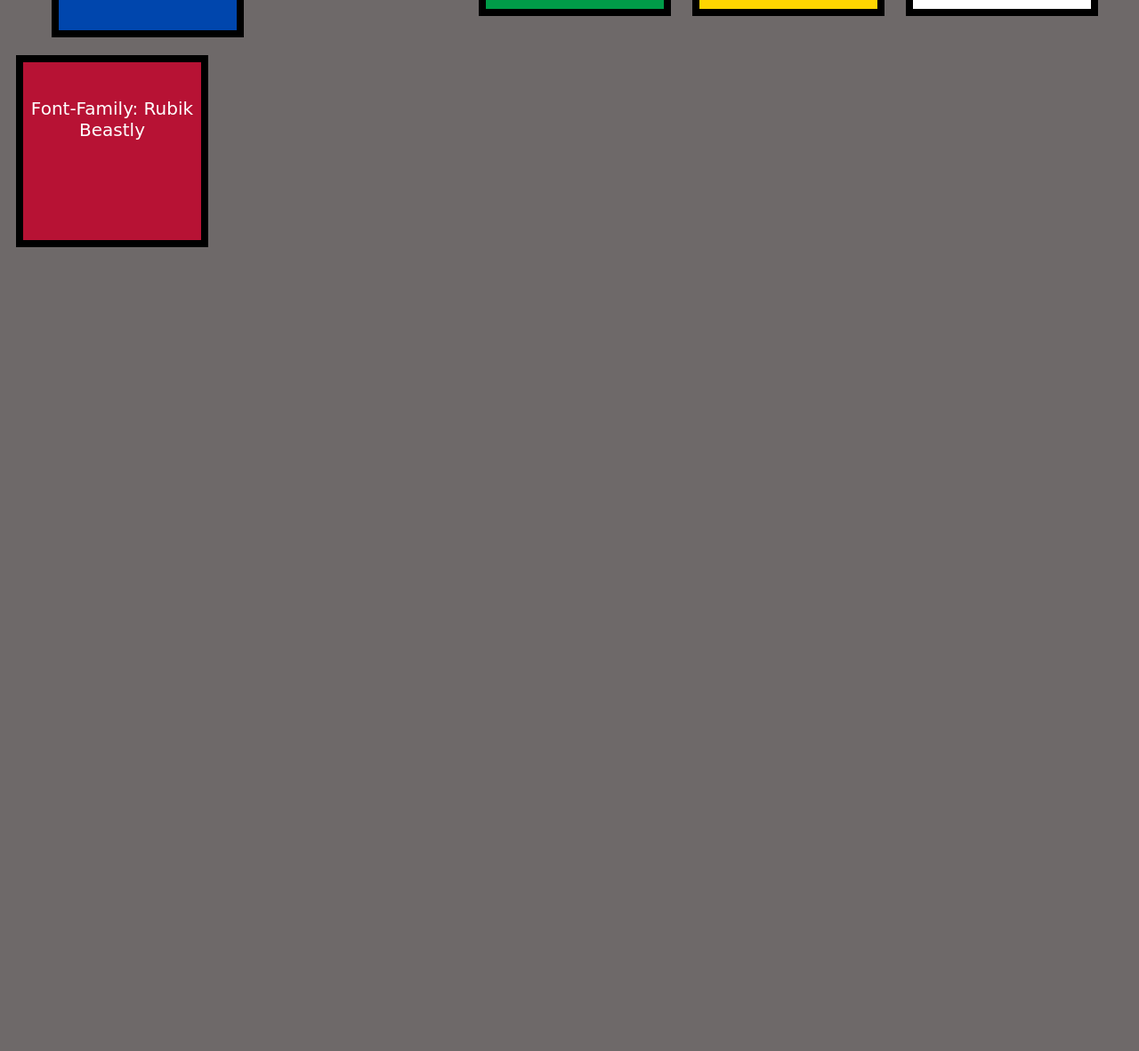
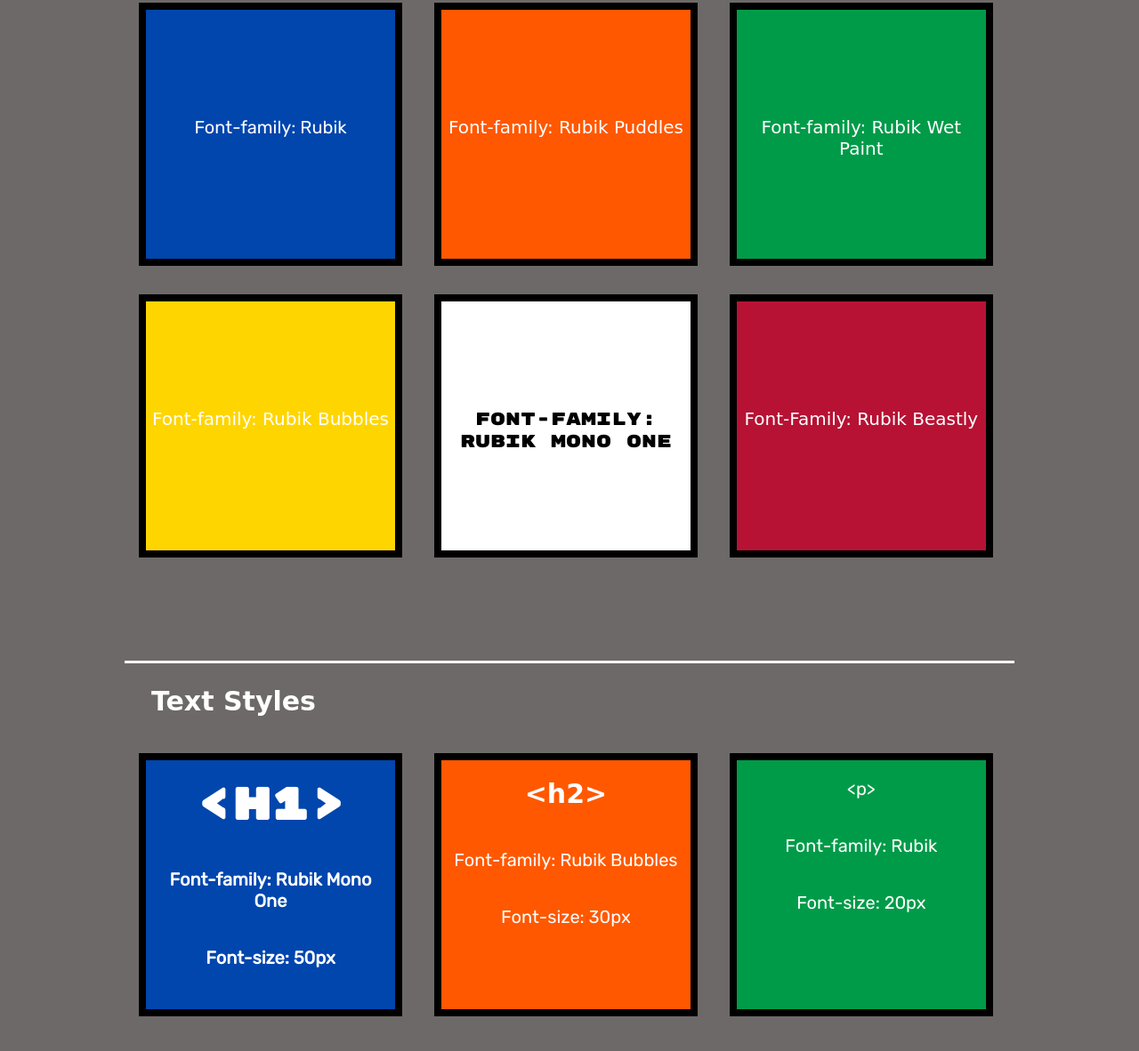
Before and after one commit to petsek/Website-styling, a plain HTML site: page index.html in a window 1280 px wide. Shown: the part 1580-2762 px from the top of the page at 89% size. Before the commit the page ends 1968 px from the top, so only its background shows below. Drawn offline with Linux system fonts and the light colour scheme; a web font is replaced by a local one.

Commit message:
Complete

```diff
--- a/Resources/CSS/styles.css
+++ b/Resources/CSS/styles.css
@@ -23,31 +23,34 @@ h1 {
   text-align: center;
   font-size: 50px;
   margin-bottom: 70px;
+  font-family: 'Rubik Mono One', sans-serif;
 }
 
 h2 {
   font-size: 30px;
   padding-left: 30px;
+  font-family: 'Rubik Bubbles', cursive;
 }
 
-.color_container {
+.container {
   border-top: 3px solid white;
+  width: 1000px;
   margin-bottom: 100px;
+  margin-right: auto;
+  margin-left: auto;
+
 }
 
-.font_container {
-  border-top: 3px solid white;
-  margin-bottom: 100px;
-}
 
 .square {
   display: inline-block;
-  width: 200px;
-  height: 200px;
+  width: 280px;
+  height: 280px;
   border: 8px solid black;
-  margin: 10px;
+  margin: 16px;
   background-color: transparent;
   text-align: center;
+  vertical-align: bottom;
 }
 
 p {
@@ -56,12 +59,28 @@ p {
 }
 
 .p_color {
-  padding-top: 60px;
+  margin-top: 0;
+  padding-top: 120px;
+}
+
+.p_font {
+  margin-top: 0;
+  padding-top: 120px;
+  padding-left: 5px;
+  padding-right: 5px;
+  background-color: inherit;
+}
+
+.p_style {
+  margin-top: 0;
+  padding-top: 20px;
+  padding-left: 5px;
+  padding-right: 5px;
+  background-color: inherit;
 }
 
 .blue {
   background-color: #0046ad;
-  margin-left: 50px;
 }
 
 .orange {
@@ -113,11 +132,7 @@ p {
   margin-top: 60px;
 }
 
-.p_font {
-  padding-top: 20px;
-  padding-left: 5px;
-  padding-right: 5px;
-}
+
 
 .white p {
   color: black;
--- a/index.html
+++ b/index.html
@@ -4,17 +4,16 @@
   <head>
     <title>Rubik's Cube Style Guide</title>
     <link href="./Resources/CSS/styles.css" type="text/css" rel="stylesheet">
-
     <link href="https://fonts.googleapis.com/css2?family=Abril+Fatface&family=Edu+NSW+ACT+Foundation&family=Merriweather:ital@0;1&family=Rubik&family=Rubik+Beastly&family=Rubik+Bubbles&family=Rubik+Mono+One&family=Rubik+Puddles&family=Rubik+Wet+Paint&family=Space+Mono&family=Work+Sans:ital,wght@0,400;0,500;0,800;1,400&display=swap" rel="stylesheet">
   </head>
   <body>
     <header>
       <img class="image" src="./Resources/Images/cube.png" alt="Ribik's Cube">
-      <h1>Rubik's Cube Style Guide</h1>
+      <h1>Rubik's Cube Website Style Guide</h1>
     </header>
 
     <main>
-      <div class="color_container">
+      <div class="container">
         <h2>Color Schemes</h2>
         <div class="square blue">
           <p class="p_color">#0046ad</p>
@@ -36,13 +35,13 @@
         </div>
       </div>
 
-      <div class="font_container">
+      <div class="container">
         <h2>Fonts</h2>
         <div class="square blue">
           <p class="p_font rubik">Font-family: Rubik</p>
         </div>
         <div class="square orange">
-          <p class="p_font rubik_mono">Font-family: Rubik Mono One</p>
+          <p class="p_font rubik_puddles">Font-family: Rubik Puddles</p>
         </div>
         <div class="square green">
           <p class="p_font rubik_wetp">Font-family: Rubik Wet Paint</p>
@@ -51,10 +50,29 @@
           <p class="p_font rubik_bubbles">Font-family: Rubik Bubbles</p>
         </div>
         <div class="square white">
-          <p class="p_font rubik_puddles">Font-family: Rubik Puddles</p>
+          <p class="p_font rubik_mono">Font-family: Rubik Mono One</p>
         </div>
         <div class="square red">
           <p class="p_font rubik_beastly">Font-Family: Rubik Beastly</p>
+        </div>
+      </div>
+
+      <div class="container">
+        <h2>Text Styles</h2>
+        <div class="square blue">
+          <h1 class="p_style">&#60h1&#62</p>
+          <p class="p_style rubik">Font-family: Rubik Mono One</p>
+          <p class="p_style rubik">Font-size: 50px</p>
+        </div>
+        <div class="square orange">
+          <h2 class="p_style">&#60h2&#62</h2>
+          <p class="p_style rubik">Font-family: Rubik Bubbles</p>
+          <p class="p_style rubik">Font-size: 30px</p>
+        </div>
+        <div class="square green">
+          <p class="p_style rubik">&#60p&#62</h2>
+          <p class="p_style rubik">Font-family: Rubik</p>
+          <p class="p_style rubik">Font-size: 20px</p>
         </div>
       </div>
 
```
